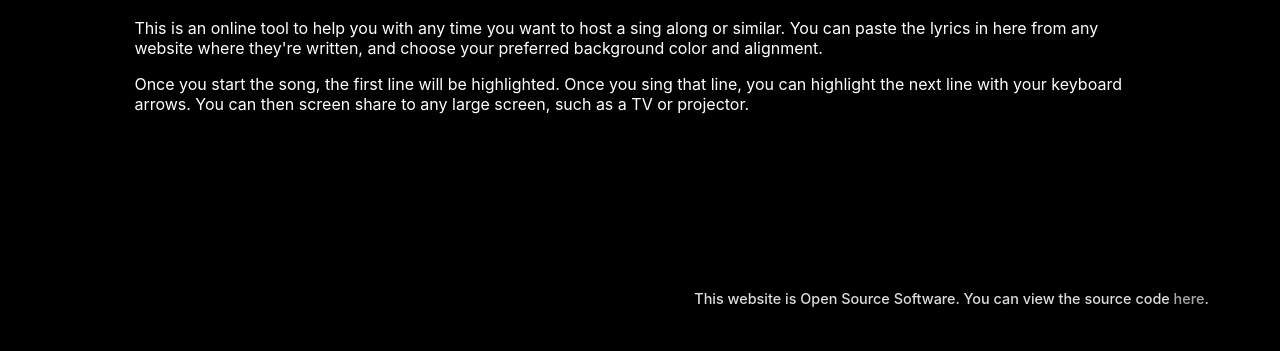
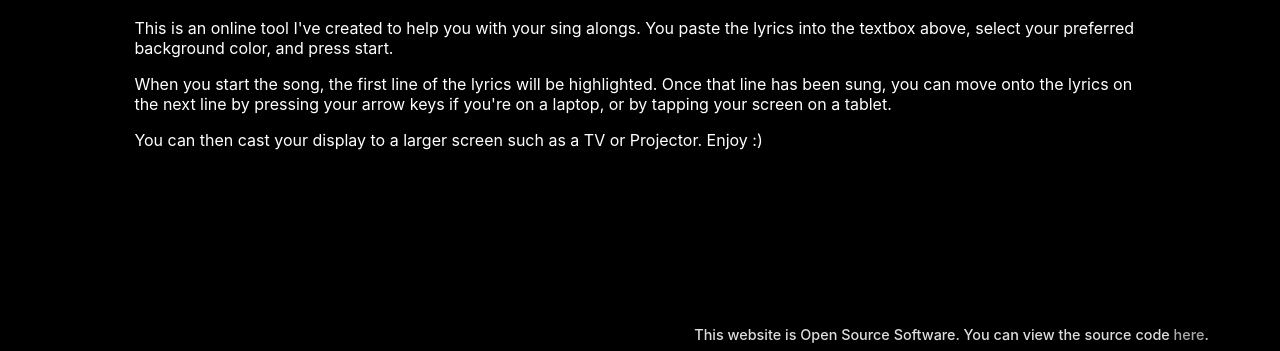
Before and after one commit to muhdsalm/Lyrics-Prompter, a plain HTML site: page index.html in a window 1280 px wide. Shown: the part 679-1030 px from the top of the page. Before the commit the page ends 994 px from the top, so only its background shows below. Drawn offline with Linux system fonts and the light colour scheme; a web font is replaced by a local one.

Commit message:
rewrite the what is this section

```diff
--- a/index.html
+++ b/index.html
@@ -127,8 +127,9 @@
             <button id="startbutton" onclick="startSongPrompter()">Start the Song!</button>
             <div id="help-div">
                 <h1 id="help-text">What is this?</h1>
-                <p>This is an online tool to help you with any time you want to host a sing along or similar. You can paste the lyrics in here from any website where they're written, and choose your preferred background color and alignment. </p>
-                <p>Once you start the song, the first line will be highlighted. Once you sing that line, you can highlight the next line with your keyboard arrows. You can then screen share to any large screen, such as a TV or projector.</p>
+                <p>This is an online tool I've created to help you with your sing alongs. You paste the lyrics into the textbox above, select your preferred background color, and press start.</p>
+                <p>When you start the song, the first line of the lyrics will be highlighted. Once that line has been sung, you can move onto the lyrics on the next line by pressing your arrow keys if you're on a laptop, or by tapping your screen on a tablet.</p>
+                <p>You can then cast your display to a larger screen such as a TV or Projector. Enjoy :)</p>
             </div>
             <div style="height: 10rem;"></div>
             <div id="github-text">
```
